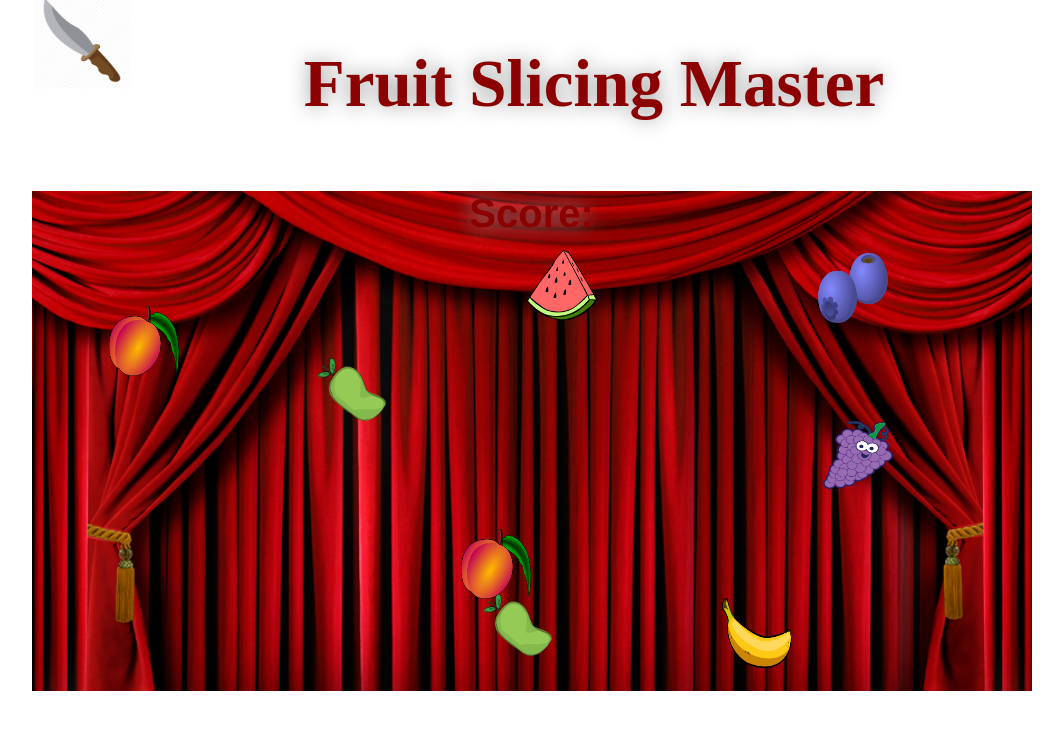
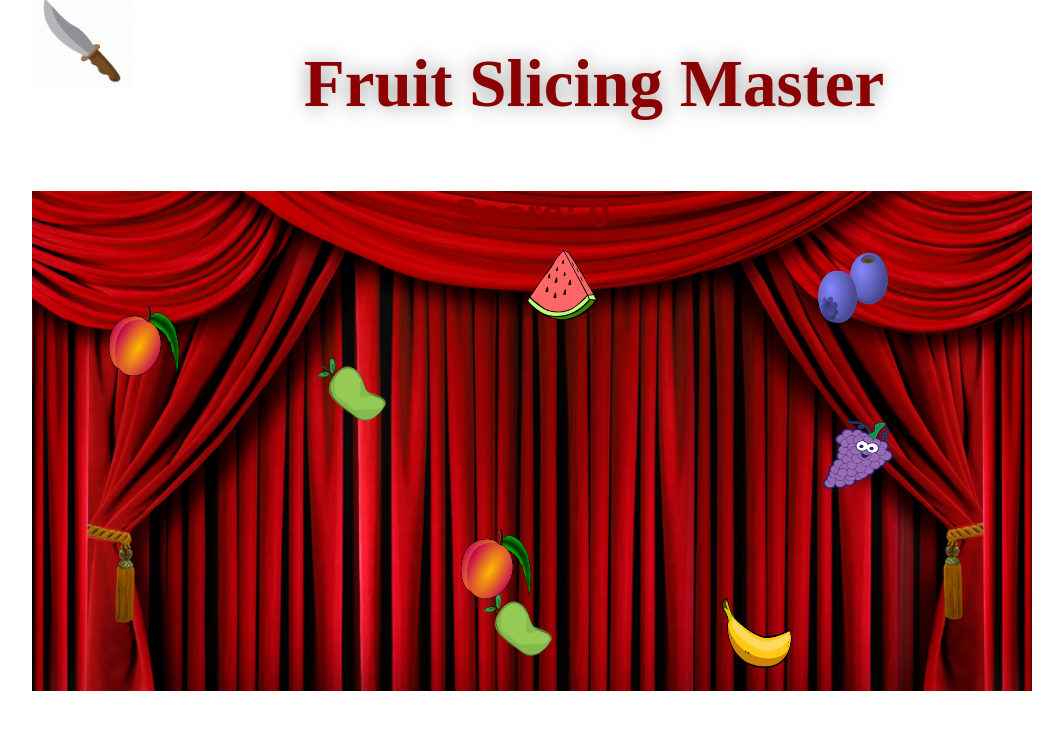
Before and after one commit to bjornkai/fruit-slicing-master, a plain HTML site: page index.html in a window 1280 px wide. Shown: the whole page, without its empty margins (46-1109 px from the left). Drawn offline with nearby package versions, Linux system fonts and the light colour scheme.

Commit message:
still working

```diff
--- a/index.html
+++ b/index.html
@@ -14,7 +14,7 @@
   </div>
   <div id="canvas-game">
 
-  <div id="the-score">Score: </div>
+  <div id="the-score">Score: 0</div>
 
   <img id="knife" alt="knife image" src="images/knife.png">
 
--- a/style.css
+++ b/style.css
@@ -13,6 +13,7 @@
   font-size: 40px;
   color: darkred;
   text-align: center;
+  float:
   text-shadow: 0px 0px 20px rgba(150, 150, 150, 1);
 }
 
```
